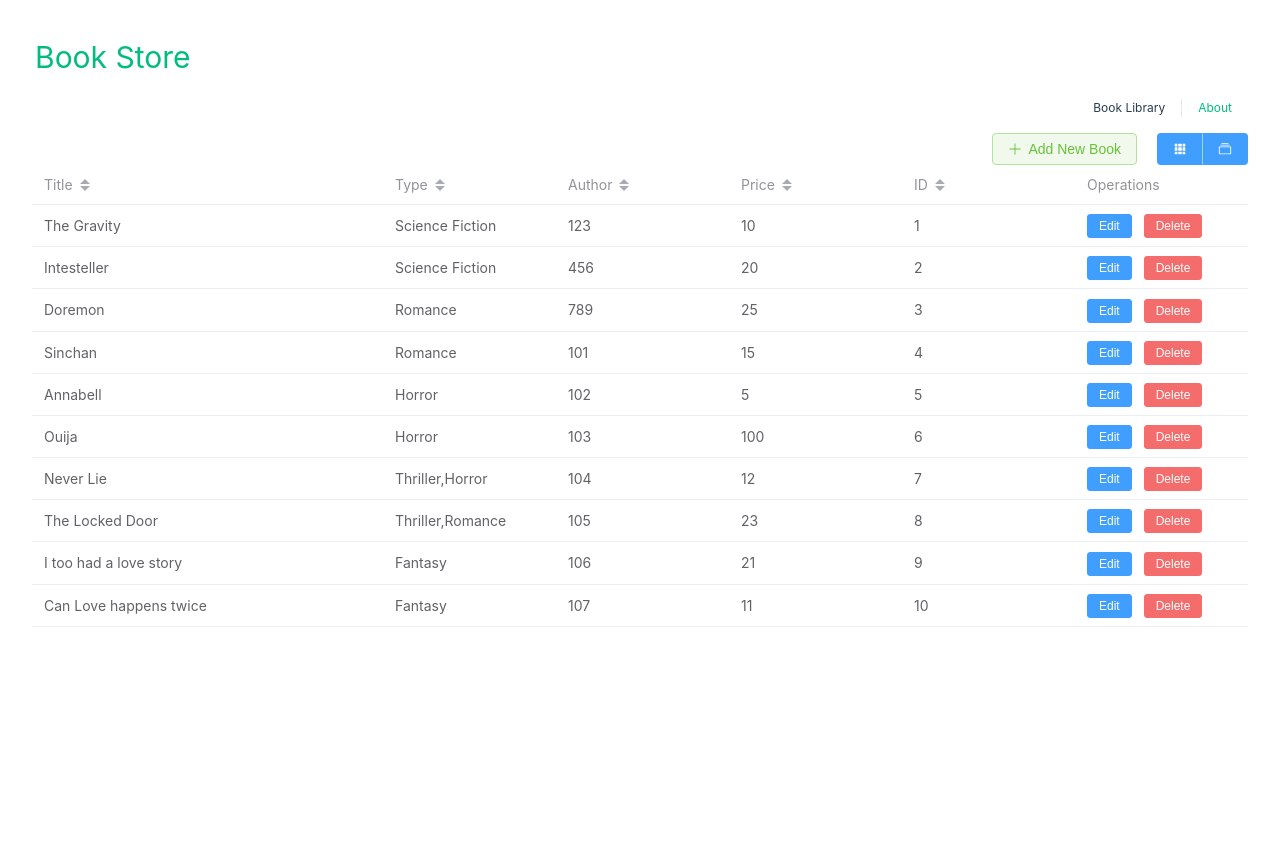
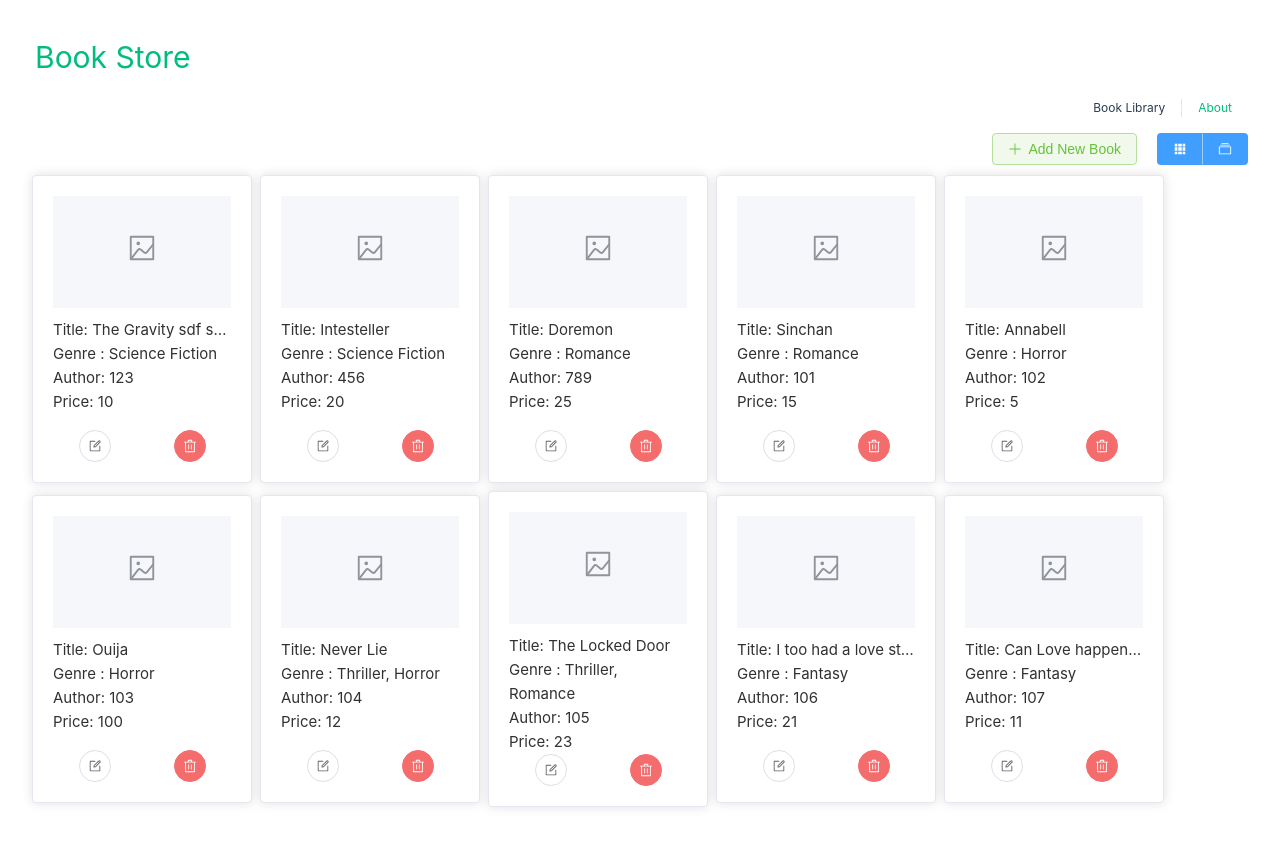
Before and after one commit to Akash5210/Book-Library, a Vue app: page / in a window 1280 px wide. Shown: the top 846 px of the page. Before the commit the page ends 800 px from the top, so only its background shows below. Built offline with nearby package versions, Linux system fonts and the light colour scheme.

Commit message:
failed image placeholder added

```diff
--- a/src/App.vue
+++ b/src/App.vue
@@ -2,7 +2,7 @@
 <template>
   <header>
     <div class="wrapper">
-      <BooksLibrary msg="Book Store" />
+      <BookBrand msg="Book Store" />
       <nav>
         <RouterLink to="/">Book Library</RouterLink>
         <RouterLink to="/about">About</RouterLink>
@@ -14,7 +14,7 @@
 </template>
 <script setup>
 import { RouterLink, RouterView } from 'vue-router'
-import BooksLibrary from './components/BooksLibrary.vue'
+import BookBrand from './components/BookBrand.vue'
 
 </script>
 
--- a/src/components/BookCardView.vue
+++ b/src/components/BookCardView.vue
@@ -1,21 +1,33 @@
 <template>
   <div class="cardView">
     <el-space wrap>
-      <el-card v-for="book in booksdata" :key="book.id" style="max-width: 220px">
-        <img src="https://shadow.elemecdn.com/app/element/hamburger.9cf7b091-55e9-11e9-a976-7f4d0b07eef6.png"
-          style="width: 100%" />
+      <el-card v-for="book in booksdata" :key="book.id" style="width: 220px">
+        <el-image class="imagePlaceholder">
+          <template #error>
+            <div class="image-slot">
+              <el-icon><icon-picture /></el-icon>
+            </div>
+          </template>
+        </el-image>
+        <!-- <img src="https://shadow.elemecdn.com/app/element/hamburger.9cf7b091-55e9-11e9-a976-7f4d0b07eef6.png"
+          style="width: 100%" /> -->
         <div>
-          <p>{{ book.title }}</p>
-          <p>Genre : {{ book.type }}</p>
+          <div class="bookDetails">
+            <p class="ellipsis">Title:
+              <el-tooltip class="box-item" :disabled="book.title.length < 15" effect="light" :content="book.title"
+                placement="bottom-start">
+                {{ book.title }}
+              </el-tooltip>
+            </p>
+            <p>Genre : {{ book.type.join(', ') }}</p>
             <p>Author: {{ book.author }}</p>
             <p>Price: {{ book.price }}</p>
-          <el-button @click="$emit('editBook', book)" circle>
+          </div>
+          <div class="actionButtons">
+            <el-button @click="handleEdit(book)" circle>
               <IconEdit style="width: 1em; height: 1em;" />
             </el-button>
-          <el-popconfirm
-            title="Are you sure to remove this?"
-            @confirm="handleDelete(book)"
-          >
+            <el-popconfirm title="Are you sure to remove this?" @confirm="handleDelete(book)">
               <template #reference>
                 <el-button type="danger" circle>
                   <IconDelete style="width: 1em; height: 1em;" />
@@ -23,27 +35,76 @@
               </template>
             </el-popconfirm>
           </div>
+        </div>
       </el-card>
     </el-space>
   </div>
+  <AddOrEditBook :modifyBook="modifyBook" />
 </template>
 
 <script setup>
+import { Picture as IconPicture } from '@element-plus/icons-vue'
 import IconEdit from "./icons/IconEdit.vue";
 import IconDelete from "./icons/IconDelete.vue";
 
+import AddOrEditBook from './AddOrEditBook.vue'
 
 
 const props = defineProps(['booksdata'])
-const emit = defineEmits(['removeBook', 'editBook'])
+const emit = defineEmits(['removeBook', 'modifyBook'])
 
-const handleDelete = (book)=>{
+const handleEdit = (book) => {
+  emit('modifyBook', { ...book });
+}
+
+const handleDelete = (book) => {
   emit('removeBook', book.id)
 }
 </script>
 
-<style>
+<style scoped>
 .cardView {
   margin-bottom: 20px;
 }
+
+.cardView .bookDetails {
+  margin-top: 10px;
+  min-height: 7rem;
+}
+
+.cardView .actionButtons {
+  display: flex;
+  justify-content: space-around;
+}
+
+.ellipsis {
+  width: 100%;
+  display: block;
+  white-space: nowrap;
+  text-overflow: ellipsis;
+  overflow: hidden;
+  word-break: break-all;
+}
+.imagePlaceholder{
+  height: 7rem;
+  display: flex;
+  justify-content: center;
+  align-items: center;
+  background: var(--el-fill-color-light);
+  color: var(--el-text-color-secondary);
+  font-size: 30px;
+}
+.image-slot {
+  /* display: flex;
+  justify-content: center;
+  align-items: center;
+  width: 100%;
+  height: 100%;
+  background: var(--el-fill-color-light);
+  color: var(--el-text-color-secondary);
+  font-size: 30px; */
+}
+.image-slot .el-icon {
+  font-size: 30px;
+}
 </style>
--- a/src/components/Books.vue
+++ b/src/components/Books.vue
@@ -1,7 +1,7 @@
 <template>
   <div class="actionHeaderButtons">
     <el-button plain @click="isFormVisible = true" type="success" :icon="Plus">Add New Book</el-button>
-    <el-button-group class=" ml-20">
+    <el-button-group class="ml-20">
       <el-button type="primary" :icon="Grid" @click="currentView = 'grid'" />
       <el-button type="primary" :icon="Files" @click="currentView = 'card'" />
     </el-button-group>
@@ -21,7 +21,13 @@
     @removeBook="removeBook"
     @editBook="editBook"
   />
-  <BookGridView v-if="currentView === 'grid'" :booksdata="booksdata" @removeBook="removeBook" @modifyBook="modifyBook"/>
+  <BookGridView
+    v-if="currentView === 'grid'"
+    :booksdata="booksdata"
+    @modifyBook="modifyBook"
+    @removeBook="removeBook"
+    @editBook="editBook"
+  />
 </template>
 
 <script setup>
@@ -36,7 +42,7 @@ import BookGridView from './BookGridView.vue'
 
 //publication date new property
 const booksdata = ref([
-  { id: 1, title: "The Gravity", type: ["Science Fiction"], author: "123", price: "10", summary: "testing1" },
+  { id: 1, title: "The Gravity sdf sdf sdf s fsdf sd fdsf sd  sd fsd sdfd sdf ", type: ["Science Fiction"], author: "123", price: "10", summary: "testing1" },
   { id: 2, title: "Intesteller", type: ["Science Fiction"], author: "456", price: "20", summary: "testing2"},
   { id: 3, title: "Doremon", type: ["Romance"], author: "789", price: "25", summary: "testing3" },
   { id: 4, title: "Sinchan", type: ["Romance"], author: "101", price: "15", summary: "testing1" },
@@ -48,7 +54,7 @@ const booksdata = ref([
   { id: 10, title: "Can Love happens twice", type: ["Fantasy"], author: "107", price: "11", summary: "testing01" }
 ])
 
-const currentView = ref("grid");
+const currentView = ref("card");
 const isFormVisible = ref(false);
 const modifyBookData = ref({});
 
@@ -89,6 +95,7 @@ let removeBook = (id) => {
 .actionHeaderButtons{
   display: flex;
   justify-content:flex-end;
+  margin-bottom: 10px;
 }
 .ml-20{
   margin-left: 20px;
```
Also changed, not shown: src/components/BookBrand.vue (renamed from src/components/BooksLibrary.vue). Lines whose indentation alone changed are shown as unchanged.
